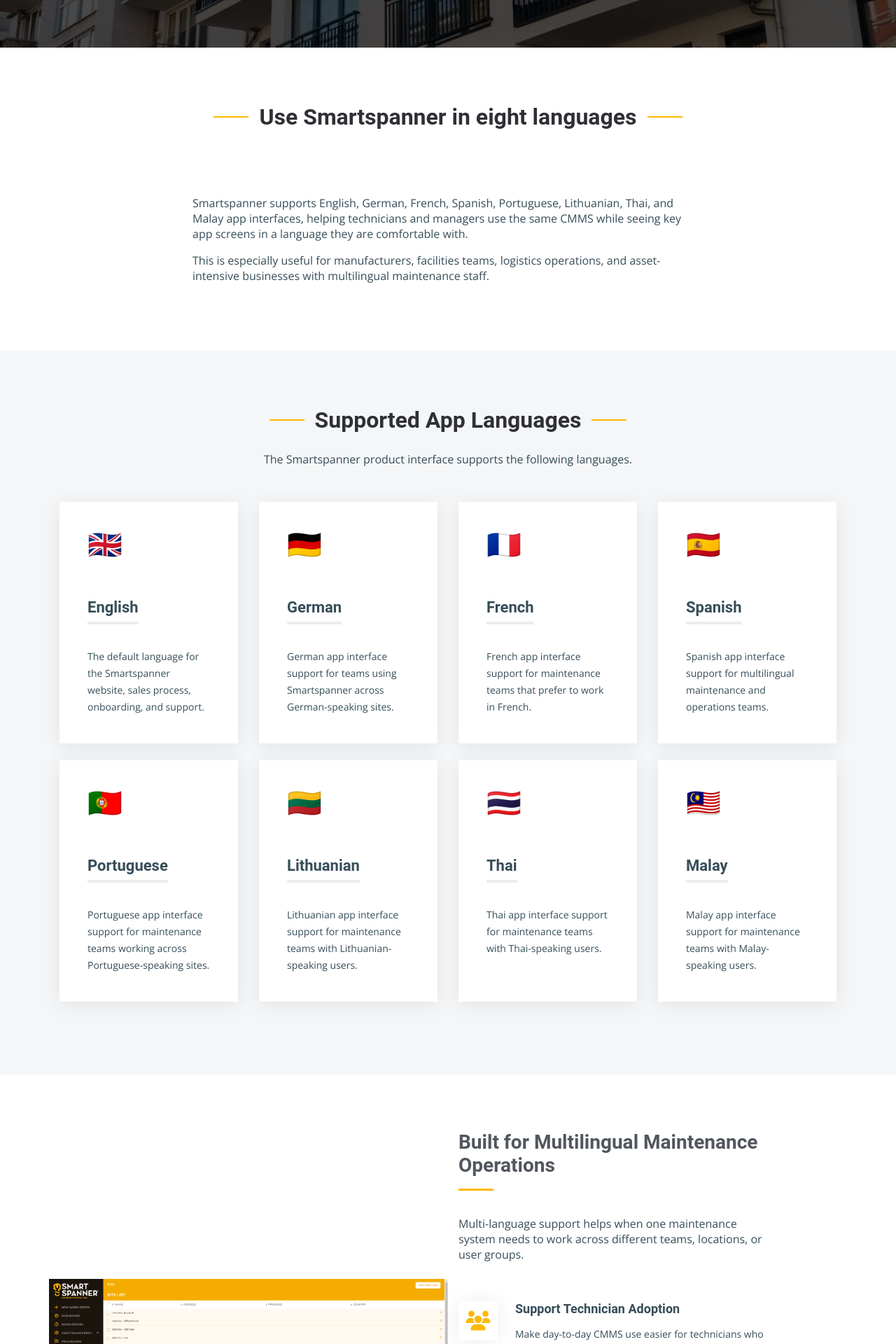
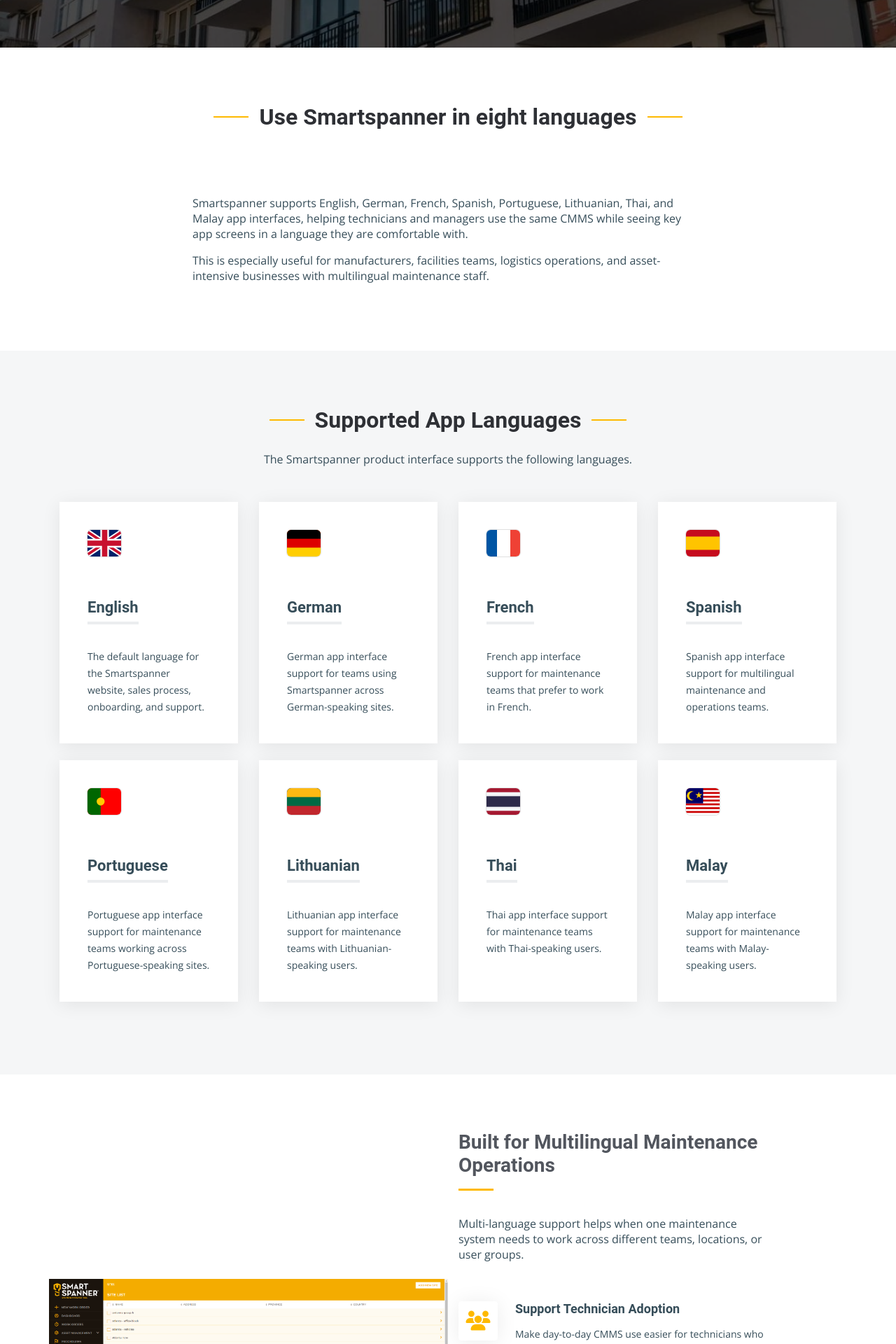
Before and after one commit to smartspanner/smartspanner.com, a Jekyll site: the page built from multi-language-cmms-software.html, in a window 1280 px wide. Shown: the part 668-2588 px from the top of the page at 70% size. Built offline with Jekyll 4.4.1, drawn with Linux system fonts in a browser that asks for light colours.

Commit message:
style: use image flags for language cards

```diff
--- a/multi-language-cmms-software.html
+++ b/multi-language-cmms-software.html
@@ -7,11 +7,14 @@
 
 <style>
   .language-flag {
-    display: inline-flex;
+    display: block;
     position: relative;
     z-index: 2;
-    font-size: 40px;
-    line-height: 1;
+    width: 56px;
+    height: 38px;
+    border-radius: 6px;
+    box-shadow: 0 0 0 1px rgba(0, 0, 0, 0.12);
+    object-fit: cover;
   }
 </style>
 
@@ -64,7 +67,7 @@
         <div class="col-lg-3 col-md-6">
           <div class="service-item">
             <div class="icon">
-              <span class="language-flag" role="img" aria-label="English">🇬🇧</span>
+              <img class="language-flag" src="{{ '/assets/img/flags/gb.svg' | relative_url }}" alt="United Kingdom flag">
             </div>
             <h3>English</h3>
             <p>The default language for the Smartspanner website, sales process, onboarding, and support.</p>
@@ -74,7 +77,7 @@
         <div class="col-lg-3 col-md-6">
           <div class="service-item">
             <div class="icon">
-              <span class="language-flag" role="img" aria-label="German">🇩🇪</span>
+              <img class="language-flag" src="{{ '/assets/img/flags/de.svg' | relative_url }}" alt="Germany flag">
             </div>
             <h3>German</h3>
             <p>German app interface support for teams using Smartspanner across German-speaking sites.</p>
@@ -84,7 +87,7 @@
         <div class="col-lg-3 col-md-6">
           <div class="service-item">
             <div class="icon">
-              <span class="language-flag" role="img" aria-label="French">🇫🇷</span>
+              <img class="language-flag" src="{{ '/assets/img/flags/fr.svg' | relative_url }}" alt="France flag">
             </div>
             <h3>French</h3>
             <p>French app interface support for maintenance teams that prefer to work in French.</p>
@@ -94,7 +97,7 @@
         <div class="col-lg-3 col-md-6">
           <div class="service-item">
             <div class="icon">
-              <span class="language-flag" role="img" aria-label="Spanish">🇪🇸</span>
+              <img class="language-flag" src="{{ '/assets/img/flags/es.svg' | relative_url }}" alt="Spain flag">
             </div>
             <h3>Spanish</h3>
             <p>Spanish app interface support for multilingual maintenance and operations teams.</p>
@@ -104,7 +107,7 @@
         <div class="col-lg-3 col-md-6">
           <div class="service-item">
             <div class="icon">
-              <span class="language-flag" role="img" aria-label="Portuguese">🇵🇹</span>
+              <img class="language-flag" src="{{ '/assets/img/flags/pt.svg' | relative_url }}" alt="Portugal flag">
             </div>
             <h3>Portuguese</h3>
             <p>Portuguese app interface support for maintenance teams working across Portuguese-speaking sites.</p>
@@ -114,7 +117,7 @@
         <div class="col-lg-3 col-md-6">
           <div class="service-item">
             <div class="icon">
-              <span class="language-flag" role="img" aria-label="Lithuanian">🇱🇹</span>
+              <img class="language-flag" src="{{ '/assets/img/flags/lt.svg' | relative_url }}" alt="Lithuania flag">
             </div>
             <h3>Lithuanian</h3>
             <p>Lithuanian app interface support for maintenance teams with Lithuanian-speaking users.</p>
@@ -124,7 +127,7 @@
         <div class="col-lg-3 col-md-6">
           <div class="service-item">
             <div class="icon">
-              <span class="language-flag" role="img" aria-label="Thai">🇹🇭</span>
+              <img class="language-flag" src="{{ '/assets/img/flags/th.svg' | relative_url }}" alt="Thailand flag">
             </div>
             <h3>Thai</h3>
             <p>Thai app interface support for maintenance teams with Thai-speaking users.</p>
@@ -134,7 +137,7 @@
         <div class="col-lg-3 col-md-6">
           <div class="service-item">
             <div class="icon">
-              <span class="language-flag" role="img" aria-label="Malay">🇲🇾</span>
+              <img class="language-flag" src="{{ '/assets/img/flags/my.svg' | relative_url }}" alt="Malaysia flag">
             </div>
             <h3>Malay</h3>
             <p>Malay app interface support for maintenance teams with Malay-speaking users.</p>
```
Also changed, not shown: assets/img/flags/de.svg (added), assets/img/flags/es.svg (added), assets/img/flags/fr.svg (added), assets/img/flags/gb.svg (added), assets/img/flags/lt.svg (added), assets/img/flags/my.svg (added), assets/img/flags/pt.svg (added), assets/img/flags/th.svg (added).
